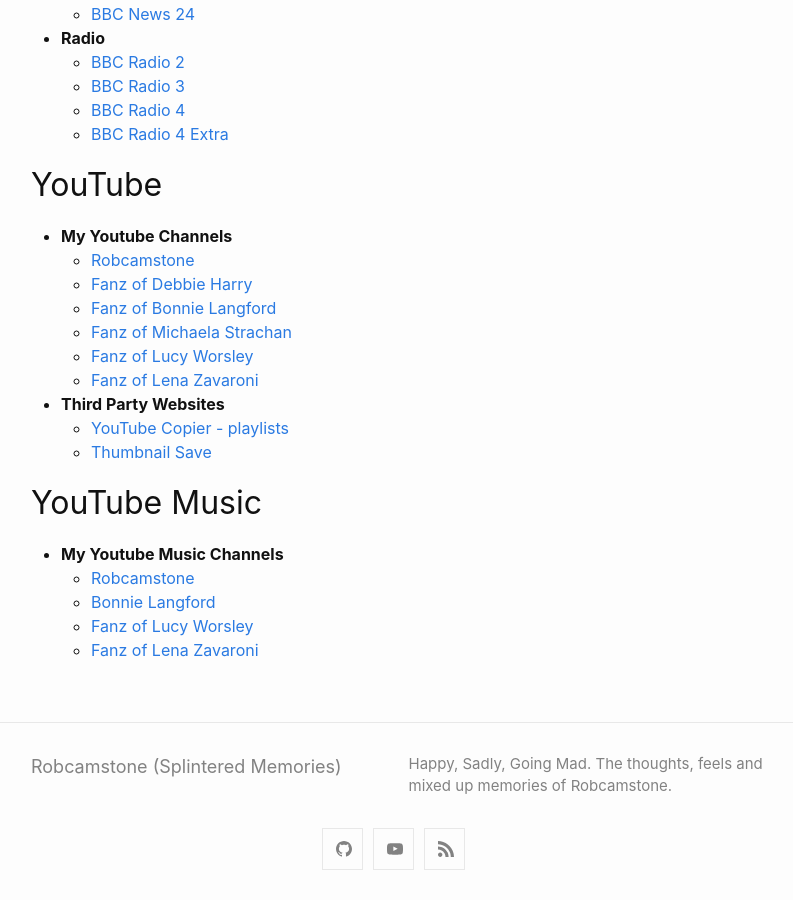
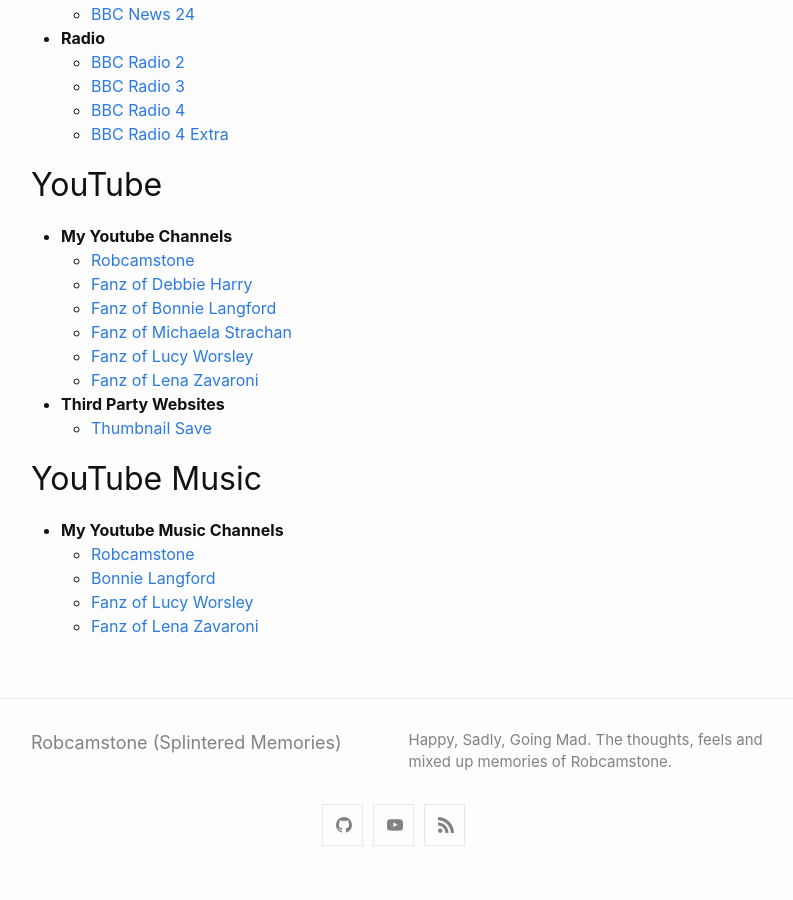
Before and after one commit to Robcamstone/Robcamstone.github.io, a Jekyll site: the page built from bookmarks.md, in a window 1280 px wide and 900 px high, scrolled down 2959 px. Shown: the whole window, without its empty margins (239-1032 px from the left). Built offline with Jekyll 4.4.1, drawn with Linux system fonts in a browser that asks for light colours; after the commit the page ends 3835 px from its top, so only the background shows below that.

Commit message:
Update bookmarks.md

```diff
--- a/bookmarks.md
+++ b/bookmarks.md
@@ -124,7 +124,6 @@ permalink: /bookmarks/
    * [Fanz of Lucy Worsley](https://www.youtube.com/channel/UC8L4vWvQV3MUu8FrQqGiYvA)
    * [Fanz of Lena Zavaroni](https://www.youtube.com/channel/UCTcpqllbI3ir8AlUT3RnO_g)
 * **Third Party Websites**
-   * [YouTube Copier - playlists](https://ctrlq.org/youtube/playlists)
    * [Thumbnail Save](http://thumbnailsave.com)
 
 ## YouTube Music
```
